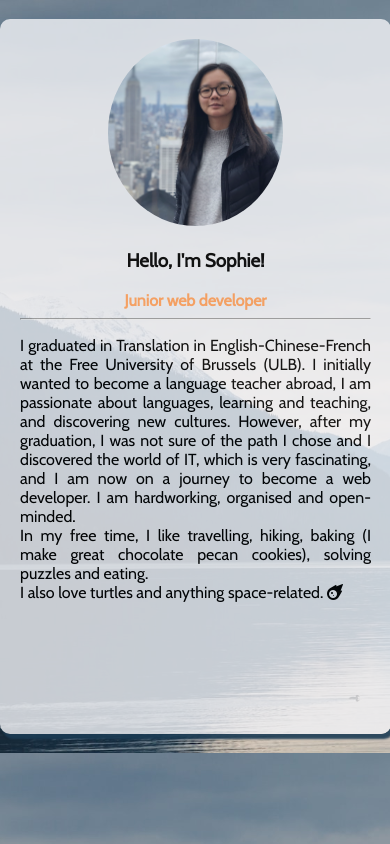
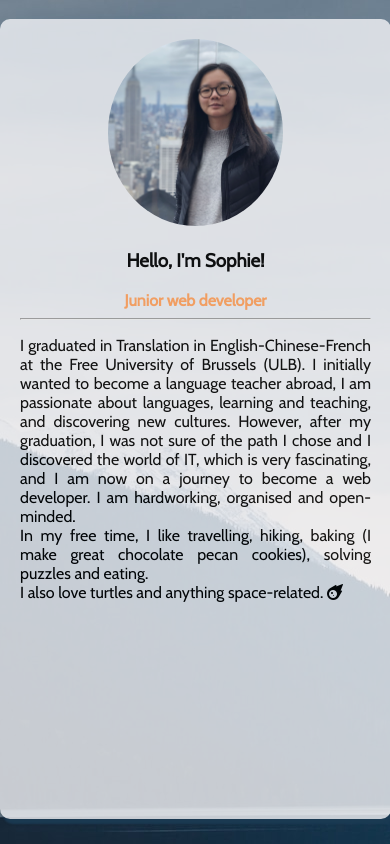
Before and after one commit to ch-sophie/portfolio, a React (Create React App) app: page /about in a window 390 px wide. Built offline with nearby package versions, Linux system fonts and the light colour scheme.

Commit message:
background

```diff
--- a/src/App.css
+++ b/src/App.css
@@ -63,6 +63,7 @@ h1{
 @media screen and (max-width:799px) {
     body{
         background-image: url("./images/mountains.jpeg");
+        background-size: auto;
     }
     a:link {
         color: #ffffff;
@@ -269,6 +270,7 @@ h1{
     .sectionAbout{
         width: 180%;
         padding:20px;
+        height: 90vh;
     }
     .sectionAbout:hover{
         width: 180%;
```
Also changed, not shown: 2 other files (tests, documents, lock files or other folders).
